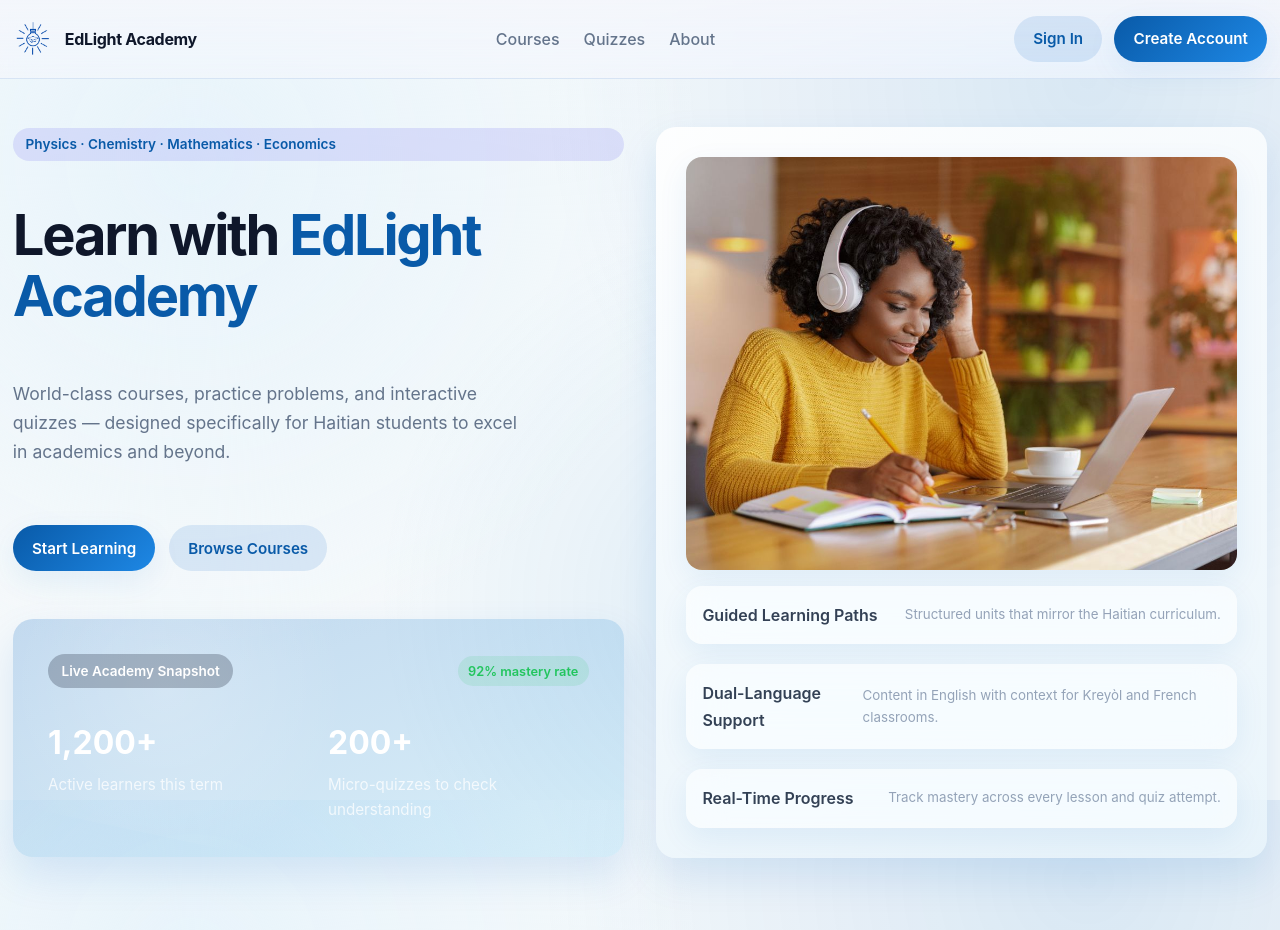
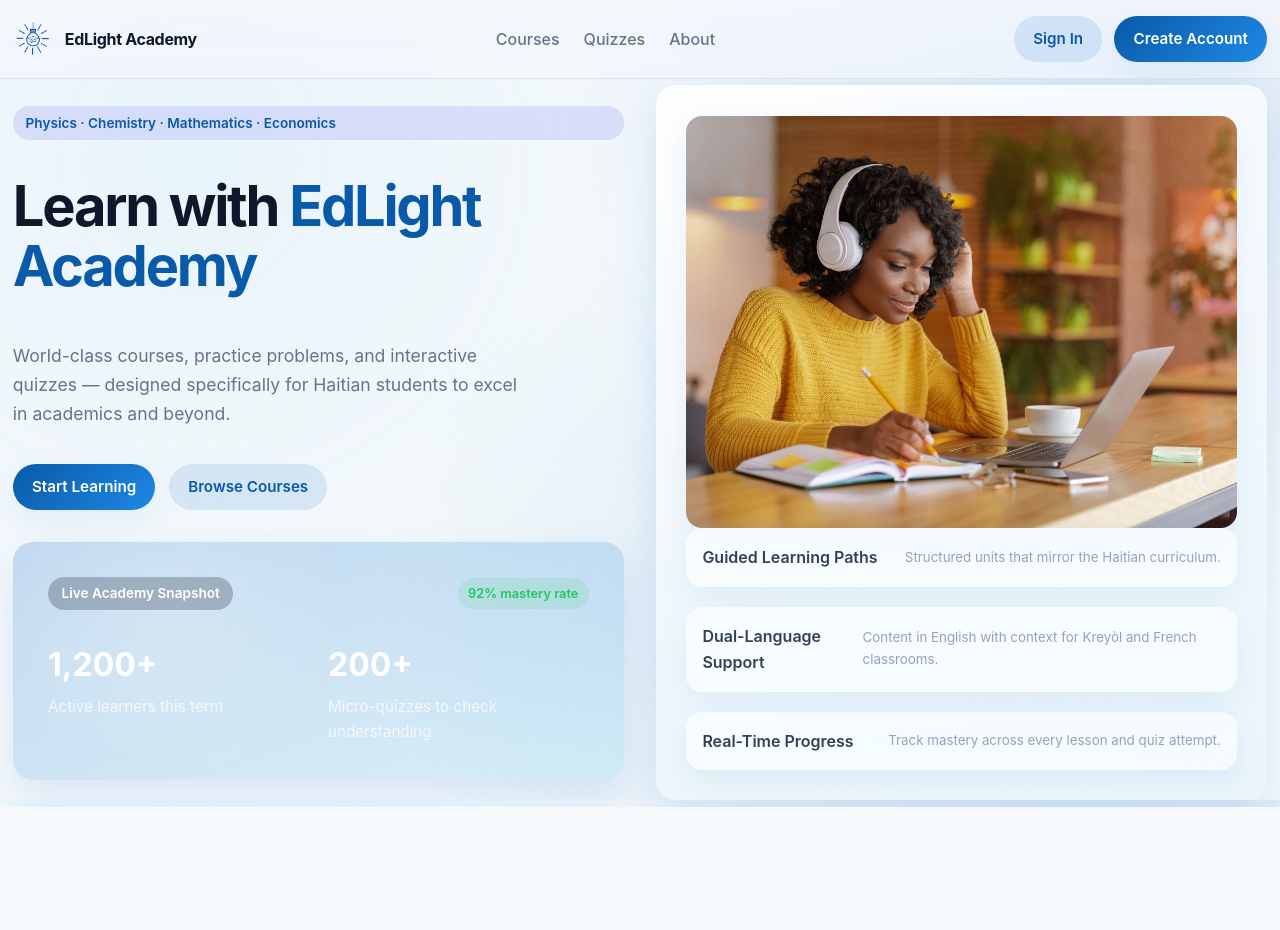
Before and after one commit to edlinitiative/EdLight-Academy, a React app: page / in a window 1280 px wide. After the commit the page ends 807 px from the top, so only its background shows below. Built offline with nearby package versions, Linux system fonts and the light colour scheme.

Commit message:
Home: force no-scroll and tighten hero spacing; CSS: add .no-scroll and set hero--full to viewport height

```diff
--- a/public/index.html
+++ b/public/index.html
@@ -1,2 +1,2 @@
 <!doctype html><html lang="en"><head><meta charset="utf-8"><meta name="viewport" content="width=device-width,initial-scale=1"><meta name="theme-color" content="#000000"><meta name="description" content="EdLight Academy - Physics, Chemistry, Math, and Economics lessons in Kreyòl and Français"><title>EdLight Academy</title><script src="https://accounts.google.com/gsi/client" async defer="defer"></script><script>// Set by build to enable Google Sign-In; safe to expose (not a secret)
-    window.EDLIGHT_GOOGLE_CLIENT_ID = '1049470868081-16speff0hcok8ru87b11b2ah2egeo0u6.apps.googleusercontent.com';</script><link rel="icon" href="/logo.png"><script defer="defer" src="/js/859.152fbc0e41fe55f238e8.js"></script><script defer="defer" src="/js/main.79b3ceb322617edb01c4.js"></script><link href="/css/main.462fea29b789e92c467c.css" rel="stylesheet"></head><body><noscript>You need to enable JavaScript to run this app.</noscript><div id="root"></div></body></html>
+    window.EDLIGHT_GOOGLE_CLIENT_ID = '1049470868081-16speff0hcok8ru87b11b2ah2egeo0u6.apps.googleusercontent.com';</script><link rel="icon" href="/logo.png"><script defer="defer" src="/js/859.152fbc0e41fe55f238e8.js"></script><script defer="defer" src="/js/main.30c44d16c9f32be4a59b.js"></script><link href="/css/main.c8096d6024d6fe113bb0.css" rel="stylesheet"></head><body><noscript>You need to enable JavaScript to run this app.</noscript><div id="root"></div></body></html>
--- a/src/index.css
+++ b/src/index.css
@@ -53,6 +53,11 @@ body {
 	line-height: 1.65;
 }
 
+/* Utility: disable page scroll when applied to body */
+.no-scroll {
+	overflow: hidden;
+}
+
 a {
 	color: inherit;
 	text-decoration: none;
@@ -243,9 +248,10 @@ main {
 
 /* Make the home hero fill the viewport below the navbar and reduce inner spacing to avoid scroll */
 .hero--full {
-	min-height: calc(100vh - var(--navbar-height));
-	display: flex;
-	align-items: center;
+	height: calc(100vh - var(--navbar-height));
+	display: flex;
+	align-items: center;
+	padding: clamp(1rem, 3vw, 1.5rem) 0; /* tighter to avoid overflow */
 }
 
 .hero--full .container {
@@ -253,7 +259,15 @@ main {
 }
 
 .hero--full .hero__actions {
-	margin-bottom: clamp(1rem, 3vw, 1.5rem);
+	margin-bottom: clamp(0.75rem, 2vw, 1rem);
+}
+
+.hero--full .hero__content {
+	gap: 1rem;
+}
+
+.hero--full .hero__description {
+	margin-bottom: clamp(0.9rem, 2.5vw, 1.2rem);
 }
 
 .hero__badge {
--- a/src/pages/Home.jsx
+++ b/src/pages/Home.jsx
@@ -1,4 +1,4 @@
-import React, { useState } from 'react';
+import React, { useEffect, useState } from 'react';
 import { useNavigate } from 'react-router-dom';
 import { useAppData } from '../hooks/useData';
 import useStore from '../contexts/store';
@@ -8,6 +8,11 @@ export default function Home() {
   const { data, isLoading } = useAppData();
   const { toggleAuthModal, isAuthenticated } = useStore();
   const [heroSrc, setHeroSrc] = useState('/assets/student-hero.jpg');
+  // Lock scroll on home page to keep it static
+  useEffect(() => {
+    document.body.classList.add('no-scroll');
+    return () => document.body.classList.remove('no-scroll');
+  }, []);
 
   // Home is a static, single-screen hero. No course listing here.
 
@@ -77,7 +82,7 @@ export default function Home() {
                 }
               }}
             />
-            <div className="hero-visual__grid" style={{ marginTop: '1rem' }}>
+            <div className="hero-visual__grid" style={{ marginTop: 0 }}>
               <div className="hero-visual__row">
                 <span>Guided Learning Paths</span>
                 <small>Structured units that mirror the Haitian curriculum.</small>
```
